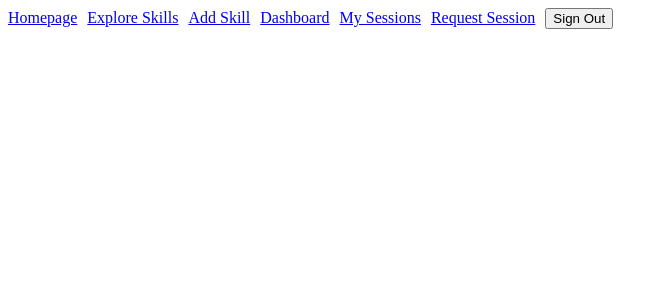
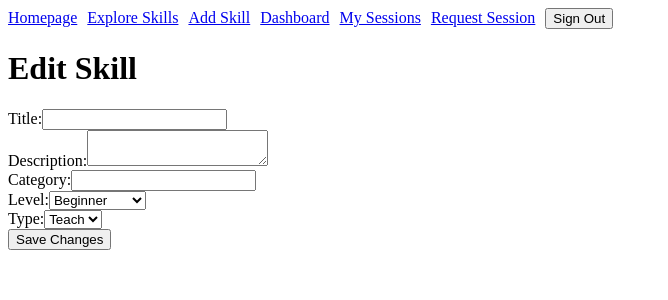
Before and after one commit to raf266/Project-3-frontend, a React (Vite) app: page /skills/1/edit in a window 1280 px wide. Shown: the top 300 px of the page, without its empty margins (0-668 px from the left). Built offline with nearby package versions, Linux system fonts and the light colour scheme; no server answers; sample sign-in values are in the browser's storage.

Commit message:
Add edit and delete skill functionality

```diff
--- a/src/App.jsx
+++ b/src/App.jsx
@@ -12,6 +12,7 @@ import SessionRequest from "./pages/SessionRequest";
 import ExploreSkills from "./pages/ExploreSkills";
 import AddSkill from "./pages/AddSkill";
 import SkillDetails from "./pages/SkillDetails";
+import EditSkill from "./pages/EditSkill";
 
 function App() {
   function getUserFromToken() {
@@ -39,7 +40,10 @@ function App() {
         <Route path="/request-session" element={user ? <SessionRequest /> : <Navigate to="/sign-in" />} />
         <Route path="/skills" element={<ExploreSkills />} />
         <Route path="/skills/new" element={user ? <AddSkill /> : <Navigate to="/sign-in" />} />
-        <Route path="/skills/:id" element={<SkillDetails />} />
+        <Route path="/skills/:id" element={<SkillDetails user={user} />} />
+        <Route path="/skills/:id/edit" element={user ? <EditSkill /> : <Navigate to="/sign-in" />} />
+
+
 
 
       </Routes>
--- /dev/null
+++ b/src/pages/EditSkill.jsx
@@ -0,0 +1,132 @@
+import { useEffect, useState } from "react"
+import {  useNavigate, useParams } from "react-router"
+import api from "../services/api"
+
+function EditSkill() {
+
+    const { id } = useParams();
+    const navigate = useNavigate();
+
+    const [ formData, setFormData ] = useState({
+        title:"",
+        description:"",
+        category:"",
+        level:"Beginner",
+        type:"Teach"
+    });
+
+
+
+    useEffect(()=>{
+        async function getSkill(){
+        try{
+            const response = await api.get(`/skills/${id}`);
+
+            setFormData({
+                title: response.data.title,
+                description: response.data.description,
+                category: response.data.category,
+                level: response.data.level,
+                type: response.data.type
+            });
+
+            }catch (err){
+                    console.log(err);
+            }
+        }
+
+        getSkill();
+    },[id]);
+
+
+    function handleChange(event){
+        setFormData({...formData,[event.target.name]:event.target.value})
+    }
+
+    async function handleSubmit(event){
+        event.preventDefault()
+
+        try{
+          await api.put(`/skills/${id}`,formData);
+          navigate(`/skills/${id}`);
+        }catch (err){
+            console.log(err);
+        }
+    }
+
+
+
+
+
+  return (
+    <div>
+      <h1>Edit Skill</h1>
+
+        <form onSubmit={handleSubmit}>
+            <div>
+            <label>Title:</label>
+            <input
+            type="text"
+            name="title"
+            value={formData.title}
+            onChange={handleChange}
+            required
+            />
+            </div>
+
+            <div>
+            <label>Description:</label>
+            <textarea
+            name="description"
+            value={formData.description}
+            onChange={handleChange}
+            required
+            />
+            </div>
+
+            <div>
+            <label>Category:</label>
+            <input
+            type="text"
+            name="category"
+            value={formData.category}
+            onChange={handleChange}
+            required
+            />
+            </div>
+
+            <div>
+            <label>Level:</label>
+            <select
+            name="level"
+            value={formData.level}
+            onChange={handleChange}
+            >
+                <option value="Beginner">Beginner</option>
+                <option value="Intermediate">Intermediate</option>
+                <option value="Advanced">Advanced</option>
+
+            </select>
+            </div>
+
+            <div>
+            <label>Type:</label>
+            <select
+            name="type"
+            value={formData.type}
+            onChange={handleChange}
+            >
+                <option value="Teach">Teach</option>
+                <option value="Learn">Learn</option>
+
+            </select>
+            </div>
+
+            <button type="submit">Save Changes</button>
+
+            </form>
+            </div>
+  );
+}
+
+export default EditSkill;
--- a/src/pages/SkillDetails.jsx
+++ b/src/pages/SkillDetails.jsx
@@ -1,11 +1,13 @@
 import { useEffect, useState } from "react";
-import { useParams, Link } from "react-router";
+import { useParams, Link, useNavigate } from "react-router";
 import api from "../services/api";
 
 
-function SkillDetails() {
+function SkillDetails({user}) {
 
     const {id} = useParams();
+    const navigate = useNavigate();
+
     const [ skill, setSkill ] = useState(null);
 
 
@@ -21,6 +23,23 @@ function SkillDetails() {
 
     getSkill();
  },[id]);
+
+ const isOwner = user && skill && skill.userId?._id === user._id;
+
+ async function handleDelete() {
+    if(!window.confirm("Are you sure you want to delete this skill?")){
+        return;
+    }
+
+    try{
+          await api.delete(`/skills/${id}`);
+          navigate("/skills");
+        }catch (err){
+            console.log(err);
+        }
+    }
+
+
 
 
 if(!skill){
@@ -38,13 +57,17 @@ return (
         <p>Type:{skill.type}</p>
         <p>Created by:{skill.userId?.name || "unknown"}</p>
 
+        {isOwner && (
+            <div>
+                <button onClick={() => navigate(`/skills/${id}/edit`)}>Edit Skill</button>
+                <button onClick={handleDelete}>Delete Skill</button>
+            </div>
+        )}
+
         <Link to="/skills">Back to Skills</Link>
 
-
-
-
-    </div>
-);
+ </div>
+  );
 }
 
 export default SkillDetails;
```
